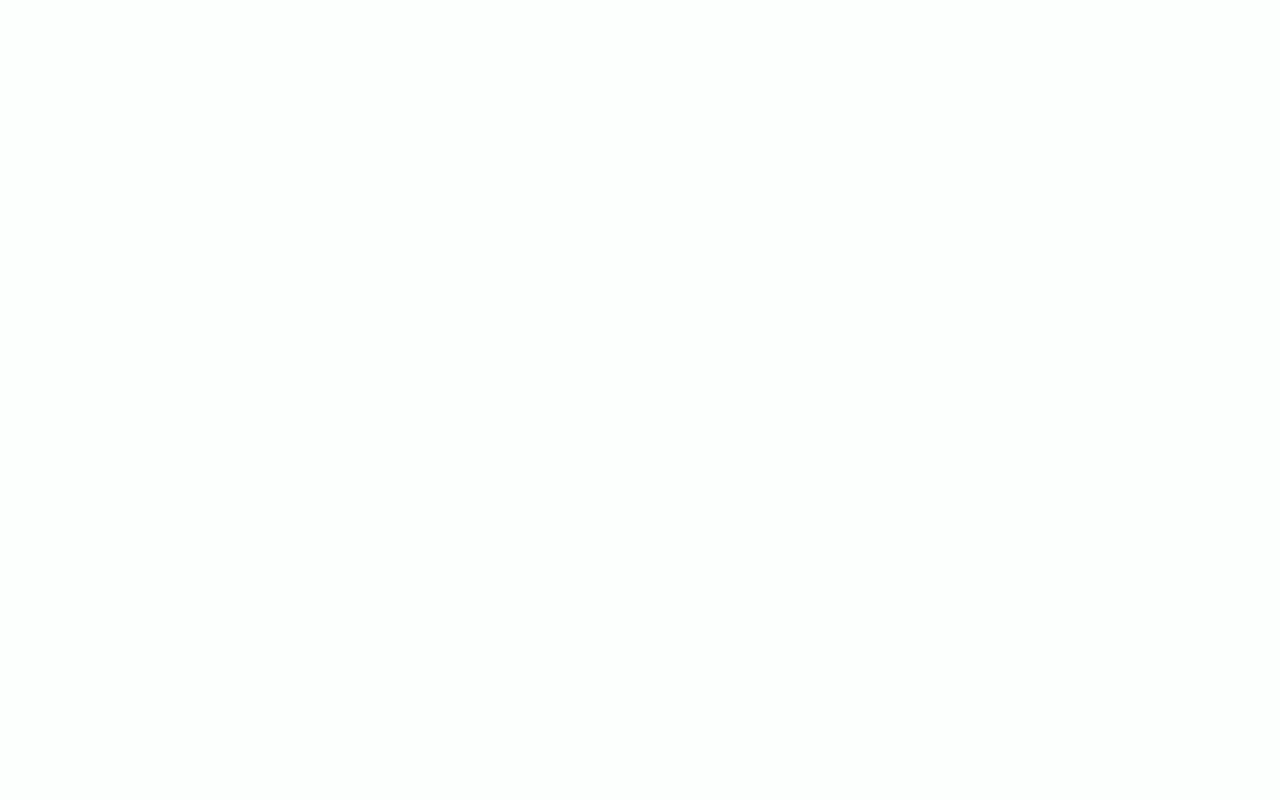
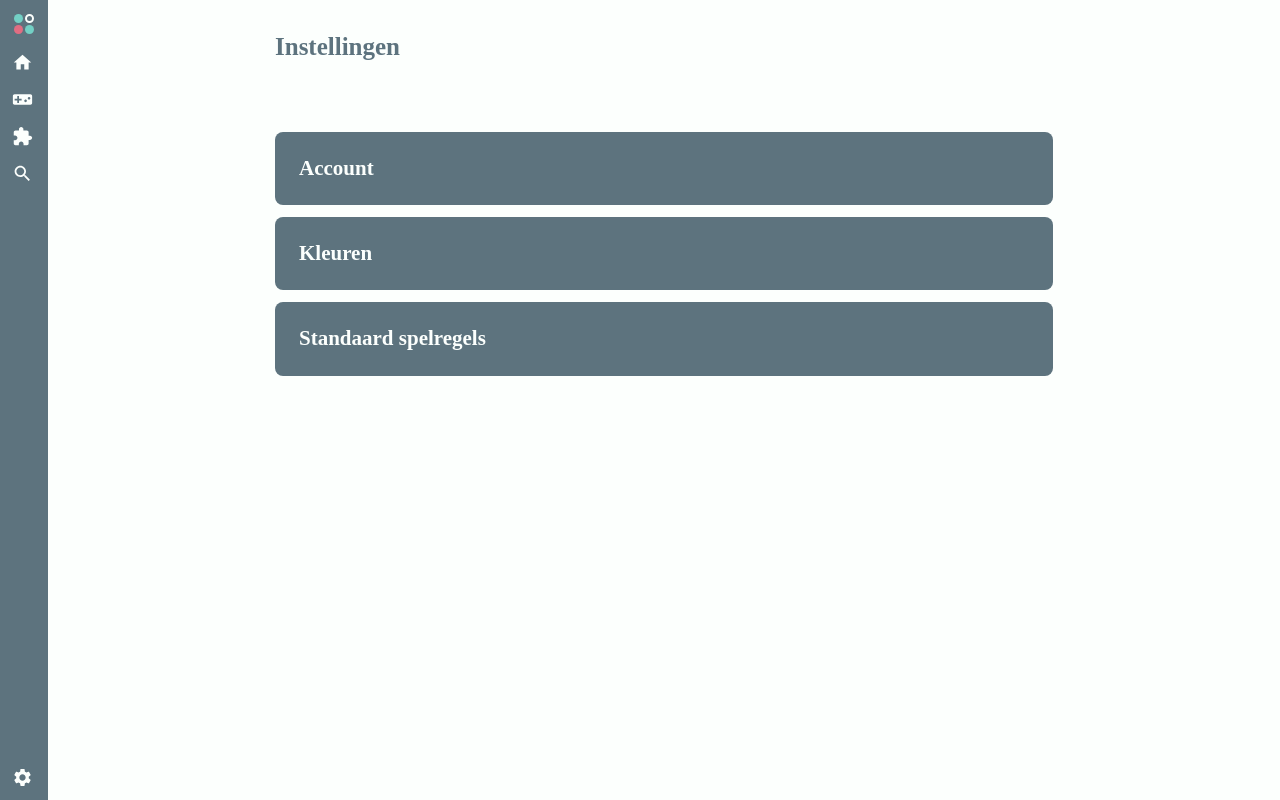
Before and after one commit to lonkaars/connect-4, a React (Create React App) app: page /settings in a window 1280 px wide. Built offline with nearby package versions, Linux system fonts and the light colour scheme.

Commit message:
instellingen pagina beginsels

```diff
--- a/src/components/navbar.tsx
+++ b/src/components/navbar.tsx
@@ -48,7 +48,7 @@ export function NavBar() {
 			<a href="/" style={NavBarItemStyle}><SearchIcon/></a>
 
 			<div style={NavBarSettingsAreaStyle}>
-				<a href="/" style={NavBarItemStyle}><SettingsIcon/></a>
+				<a href="/settings" style={NavBarItemStyle}><SettingsIcon/></a>
 			</div>
 		</div>
 	);
--- a/src/pages/home.tsx
+++ b/src/pages/home.tsx
@@ -48,7 +48,7 @@ var RightAlignedTableColumn: CSSProperties = {
 	paddingRight: 16
 }
 
-function HomePage() {
+export default function HomePage() {
 	return (
 		<div>
 			<NavBar />
@@ -132,5 +132,3 @@ function HomePage() {
 		</div>
 	);
 }
-
-export default HomePage;
--- /dev/null
+++ b/src/pages/settings.tsx
@@ -0,0 +1,24 @@
+import { NavBar } from '../components/navbar';
+import { CenteredPage, PageTitle } from '../components/page';
+import { Vierkant } from '../components/vierkant';
+/* import { AccountAvatar } from '../components/account'; */
+
+export default function SettingsPage() {
+	return (
+		<div>
+			<NavBar />
+			<CenteredPage>
+				<PageTitle>Instellingen</PageTitle>
+				<Vierkant width="calc(100% - 12px)">
+					<h2>Account</h2>
+				</Vierkant>
+				<Vierkant width="calc(100% - 12px)">
+					<h2>Kleuren</h2>
+				</Vierkant>
+				<Vierkant width="calc(100% - 12px)">
+					<h2>Standaard spelregels</h2>
+				</Vierkant>
+			</CenteredPage>
+		</div>
+	);
+}
--- a/src/routes.tsx
+++ b/src/routes.tsx
@@ -3,11 +3,11 @@ import { Switch, Route } from 'react-router-dom';
 import './global.css';
 
 import HomePage from './pages/home';
+import SettingsPage from './pages/settings';
 
-function Router() {
+export default function Router() {
 	return <Switch>
 		<Route exact path='/' component={HomePage}/>
+		<Route exact path='/settings' component={SettingsPage}/>
 	</Switch>;
 }
-
-export default Router;
```
